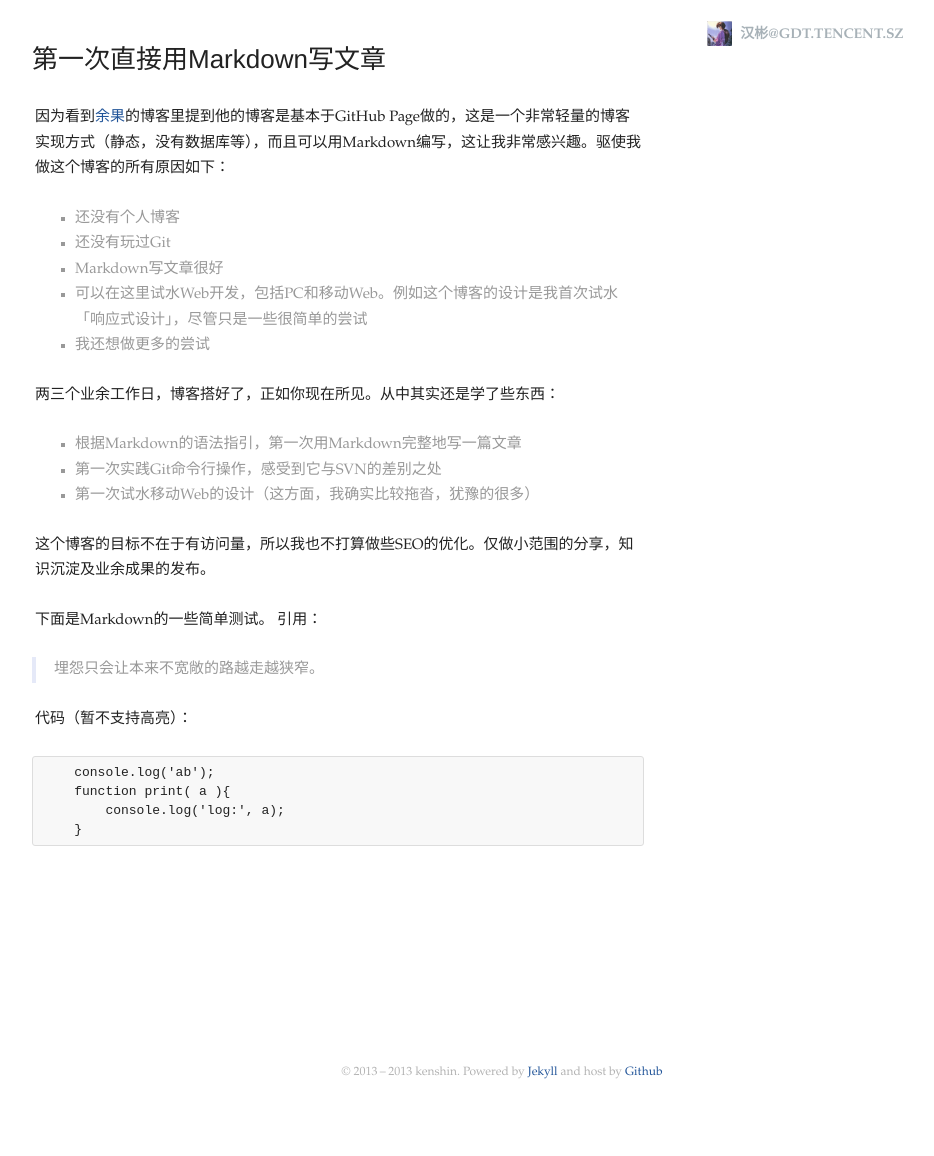
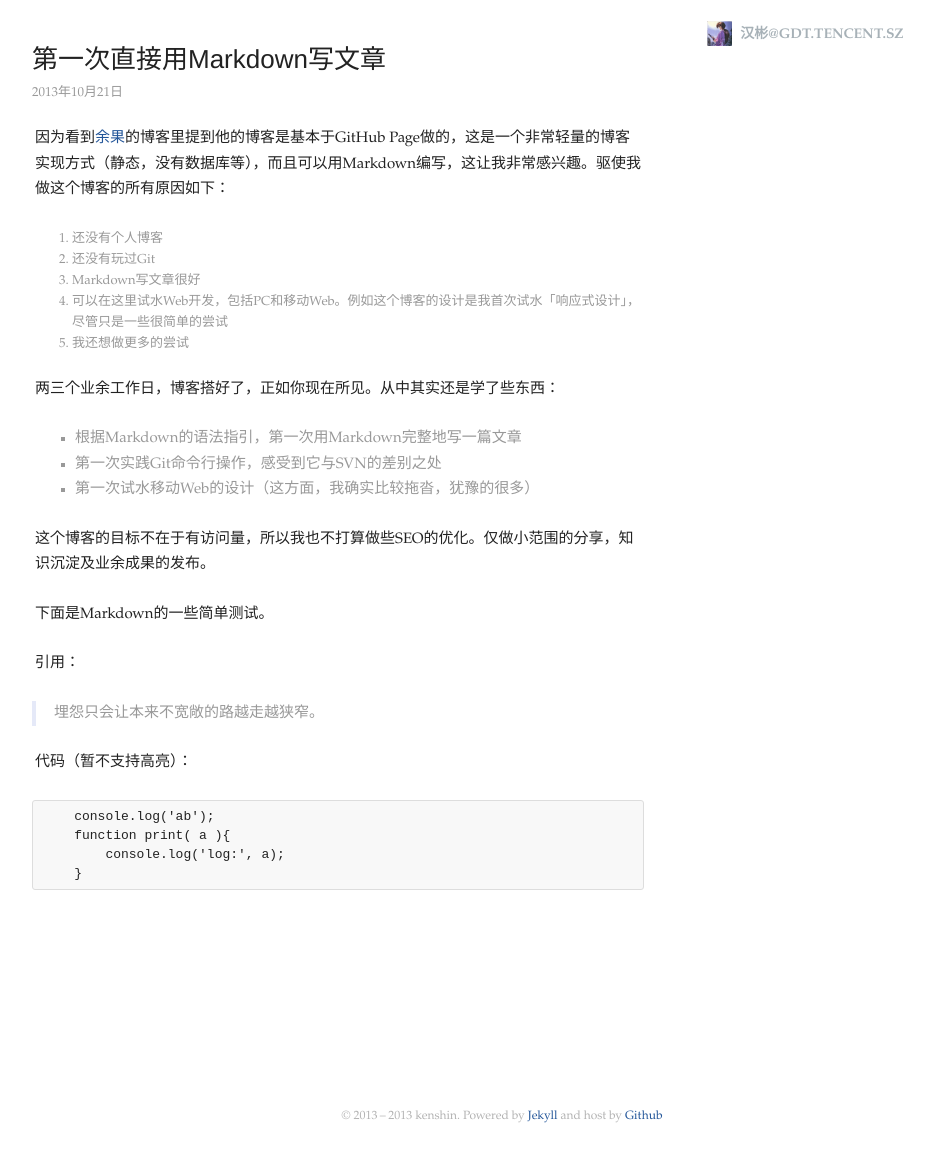
Before and after one commit to kenshinlin/archives, a Jekyll site: the page built from _posts/2013-10-21-testMd.md, in a window 1280 px wide. Shown: the whole page, without its empty margins (138-1072 px from the left). Built offline with Jekyll 4.4.1, drawn with Linux system fonts in a browser that asks for light colours; comment, search, counter and statistics services are not loaded; before the commit the page ends 1112 px from its top, so only the background shows below that; some of the changed lines change nothing that is shown.

Commit message:
Update 2013-10-21-testMd.md

```diff
--- a/_posts/2013-10-21-testMd.md
+++ b/_posts/2013-10-21-testMd.md
@@ -4,14 +4,16 @@ title:  first Markdown
 ---
 
 # 第一次直接用Markdown写文章
+<div class="post-date">{{ page.date | date: "%Y年%m月%d日"}}</div>
 
 因为看到[余果](http://yuguo.us)的博客里提到他的博客是基本于GitHub Page做的，这是一个非常轻量的博客实现方式（静态，没有数据库等），而且可以用Markdown编写，这让我非常感兴趣。驱使我做这个博客的所有原因如下：
 
-+ 还没有个人博客
-+ 还没有玩过Git
-+ Markdown写文章很好
-+ 可以在这里试水Web开发，包括PC和移动Web。例如这个博客的设计是我首次试水「响应式设计」，尽管只是一些很简单的尝试
-+ 我还想做更多的尝试
+1. 还没有个人博客
+2. 还没有玩过Git
+3. Markdown写文章很好
+4. 可以在这里试水Web开发，包括PC和移动Web。例如这个博客的设计是我首次试水「响应式设计」，尽管只是一些很简单的尝试
+5. 我还想做更多的尝试
+
 
 两三个业余工作日，博客搭好了，正如你现在所见。从中其实还是学了些东西：
 
@@ -22,6 +24,7 @@ title:  first Markdown
 这个博客的目标不在于有访问量，所以我也不打算做些SEO的优化。仅做小范围的分享，知识沉淀及业余成果的发布。
 
 下面是Markdown的一些简单测试。
+
 引用：
 > 埋怨只会让本来不宽敞的路越走越狭窄。
 
```
